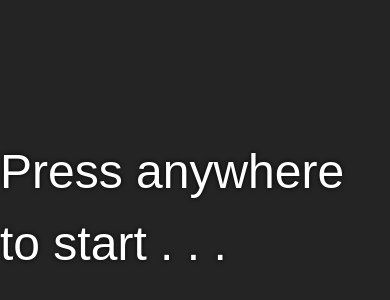
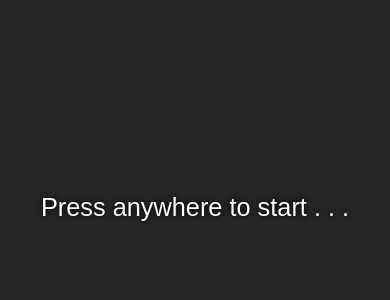
Before and after one commit to Diana-Nguyen-05/Diana-Nguyen-05.github.io, a React (Vite) app in the folder react-portfolio/: page / in a window 390 px wide. Shown: the part 214-514 px from the top of the page. Built offline with nearby package versions, Linux system fonts and the light colour scheme; a web font is replaced by a local one.

Commit message:
Made intro screen responsive to different screen sizes

```diff
--- a/react-portfolio/src/components/IntroScreen/IntroScreen.css
+++ b/react-portfolio/src/components/IntroScreen/IntroScreen.css
@@ -10,7 +10,7 @@
 }
 
 .IntroScreenText {
-    font-size: 3em;
+    font-size: clamp(3vh, 2.5vw, 2.5vw);
     color: white;
     text-shadow: 0 0 5px black;
 }
```
